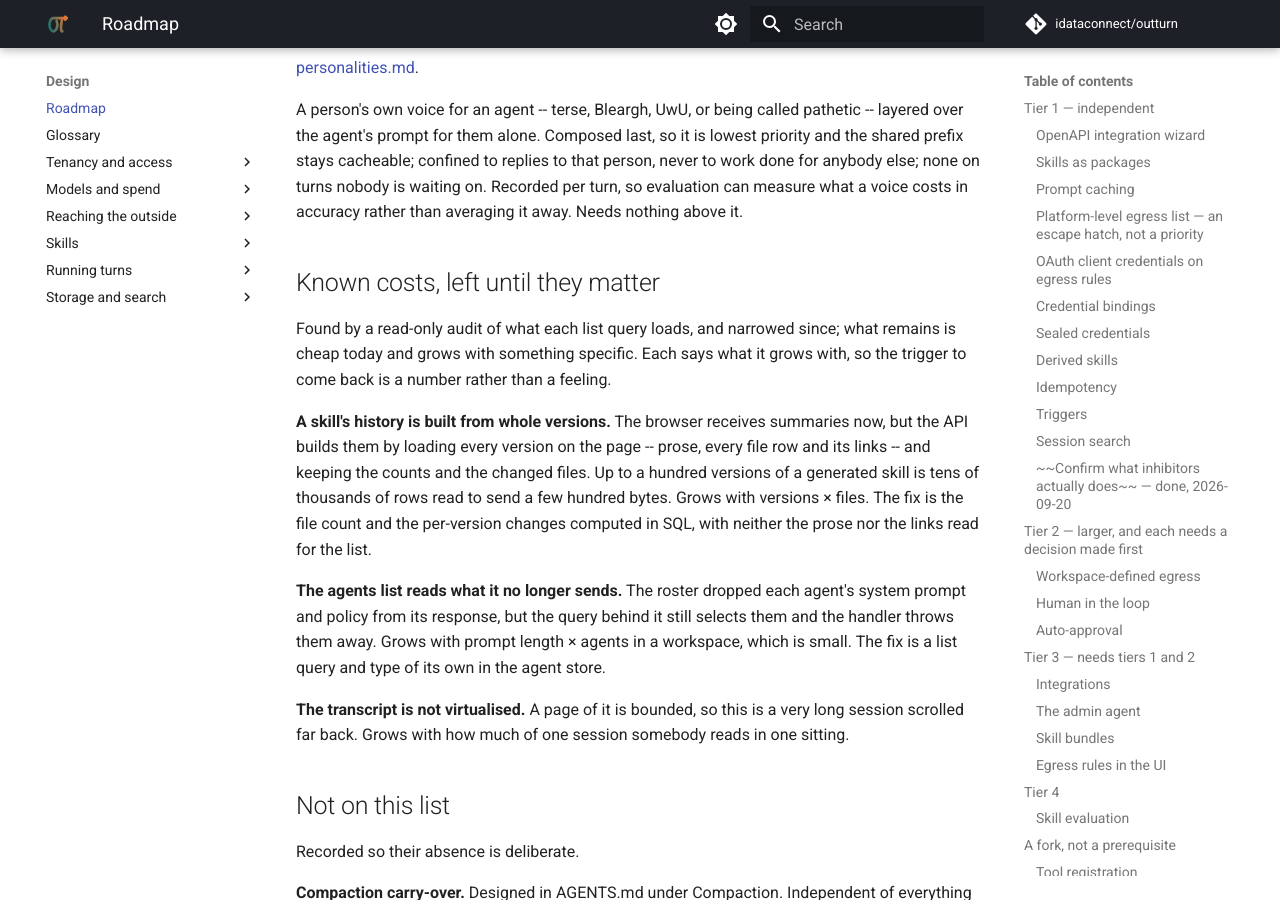
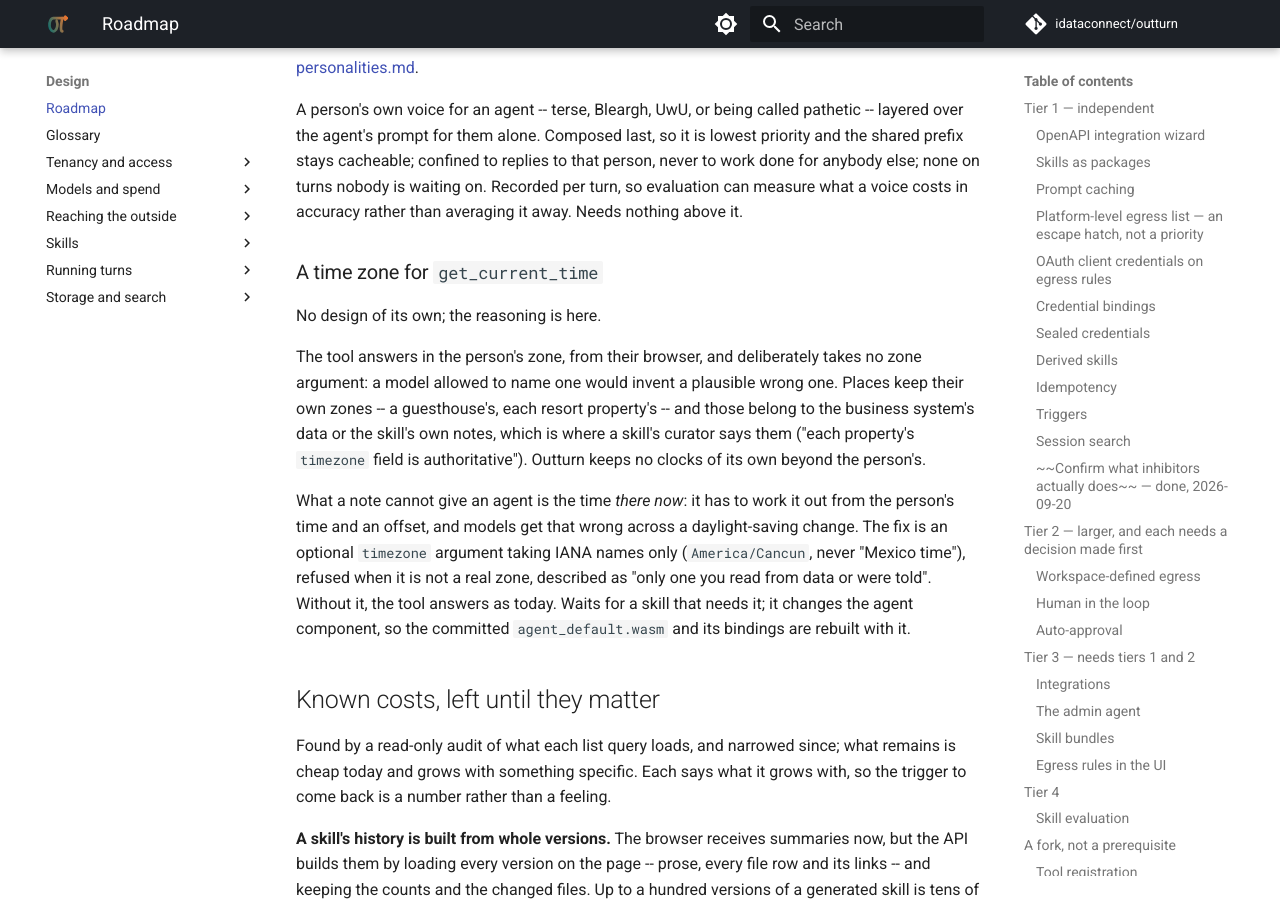
Before and after one commit to idataconnect/outturn, an MkDocs documentation site: the page built from docs/roadmap.md, in a window 1280 px wide and 900 px high, scrolled down 12310 px. Built offline with MkDocs 1.6.1 and Material for MkDocs 9.7.7, drawn with Linux system fonts in a browser that asks for light colours; comment, search, counter and statistics services are not loaded.

Commit message:
Record a time zone argument for get_current_time, until a skill needs it
Places' zones belong to the business data or the skill's notes, where a
curator says them; outturn keeps only the person's clock. What a note
cannot give is the time there now without offset arithmetic models get
wrong across daylight saving -- so an optional IANA zone argument, refused
when not a real zone, waits on the first skill that needs it.

Co-Authored-By: Claude Opus 5.5 <noreply@anthropic.com>

```diff
--- a/docs/roadmap.md
+++ b/docs/roadmap.md
@@ -579,6 +579,26 @@ to that person, never to work done for anybody else; none on turns nobody is
 waiting on. Recorded per turn, so evaluation can measure what a voice costs in
 accuracy rather than averaging it away. Needs nothing above it.
 
+### A time zone for `get_current_time`
+
+No design of its own; the reasoning is here.
+
+The tool answers in the person's zone, from their browser, and deliberately
+takes no zone argument: a model allowed to name one would invent a plausible
+wrong one. Places keep their own zones -- a guesthouse's, each resort property's
+-- and those belong to the business system's data or the skill's own notes,
+which is where a skill's curator says them ("each property's `timezone` field
+is authoritative"). Outturn keeps no clocks of its own beyond the person's.
+
+What a note cannot give an agent is the time *there now*: it has to work it out
+from the person's time and an offset, and models get that wrong across a
+daylight-saving change. The fix is an optional `timezone` argument taking IANA
+names only (`America/Cancun`, never "Mexico time"), refused when it is not a
+real zone, described as "only one you read from data or were told". Without
+it, the tool answers as today. Waits for a skill that needs it; it changes the
+agent component, so the committed `agent_default.wasm` and its bindings are
+rebuilt with it.
+
 ## Known costs, left until they matter
 
 Found by a read-only audit of what each list query loads, and narrowed since;
```
